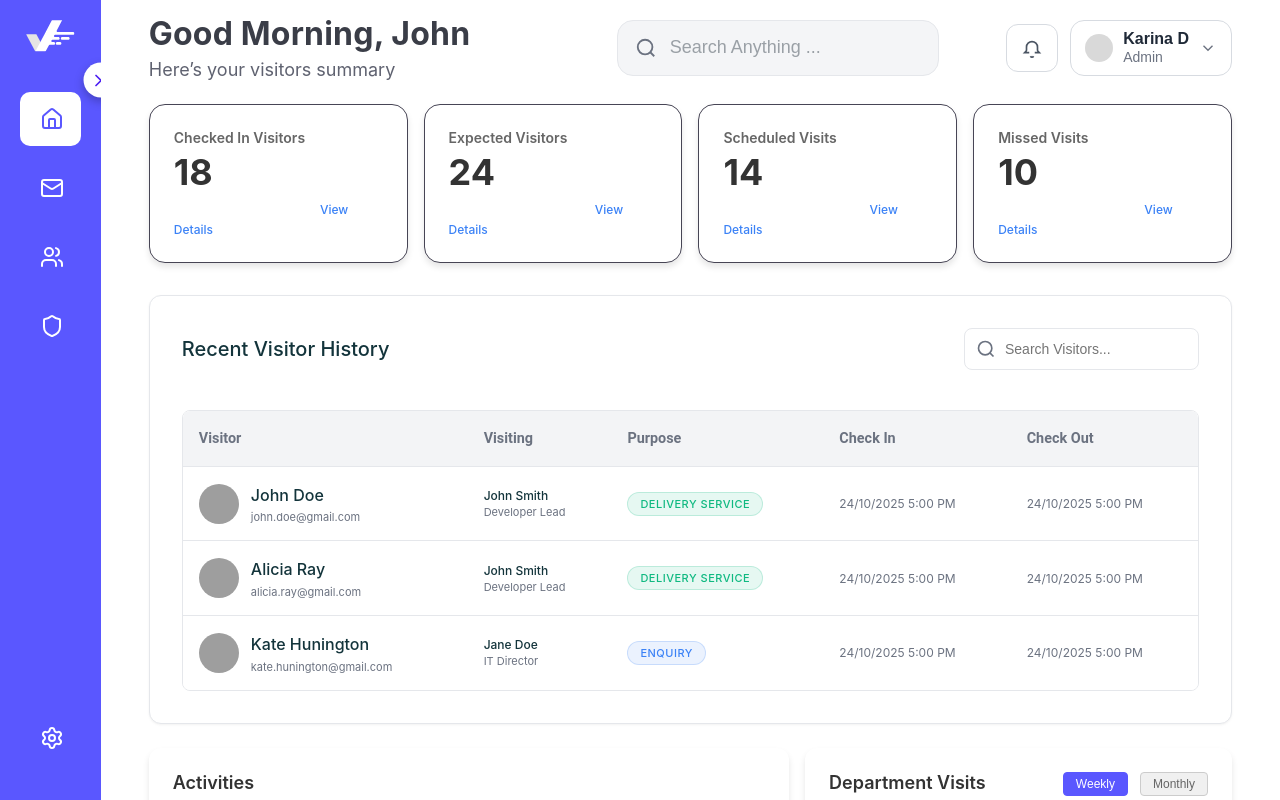
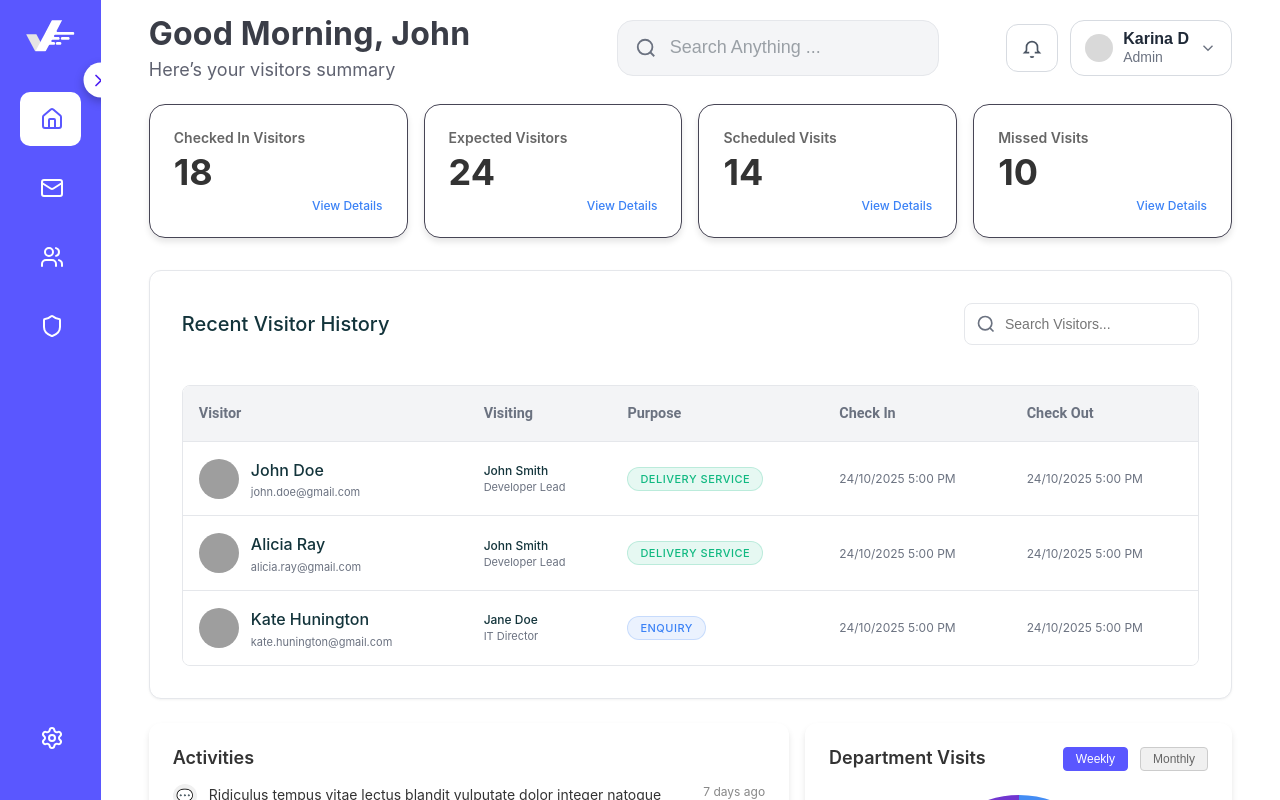
Before and after one commit to Saeemore/VMS-UI, a React (Vite) app in the folder visitor-dashboard/: page / in a window 1280 px wide. Shown: the top 800 px of the page. Built offline with nearby package versions, Linux system fonts and the light colour scheme; grey boxes are pictures that could not be loaded.

Commit message:
Update Dashboard.css

```diff
--- a/visitor-dashboard/src/styles/Dashboard.css
+++ b/visitor-dashboard/src/styles/Dashboard.css
@@ -88,7 +88,7 @@ body{
 
 .stat-content .stat-title{font-size:var(--font-size-sm);color:var(--dashboard-gray);font-weight:var(--font-weight-medium);margin-bottom:var(--space-8);}
 .stat-content .stat-value{font-size:var(--font-size-4xl);font-weight:var(--font-weight-bold);color:var(--color-text);margin-bottom:var(--space-12);}
-.stat-content .stat-card-details{color:var(--dashboard-primary);text-decoration:none;font-size:var(--font-size-sm);font-weight:var(--font-weight-medium);margin-left:70%;}
+.stat-content .stat-card-details{color:var(--dashboard-primary);text-decoration:none;font-size:var(--font-size-sm);font-weight:var(--font-weight-medium);float: right;}
 .stat-content .stat-card-details:hover{text-decoration:underline;}
 
 /* === CARD WRAPPERS === */
```
